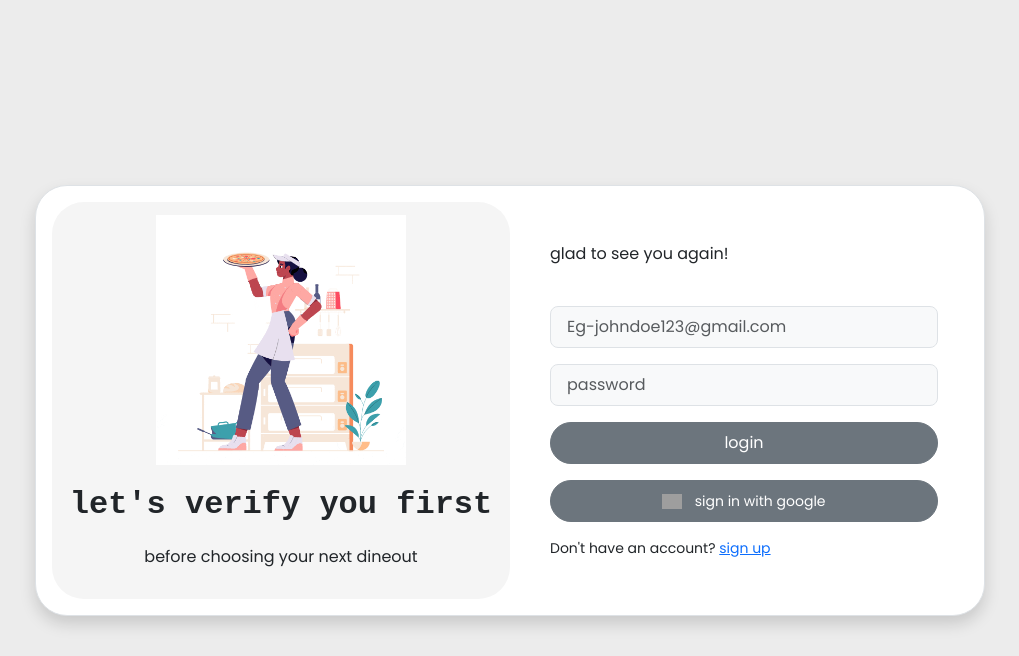
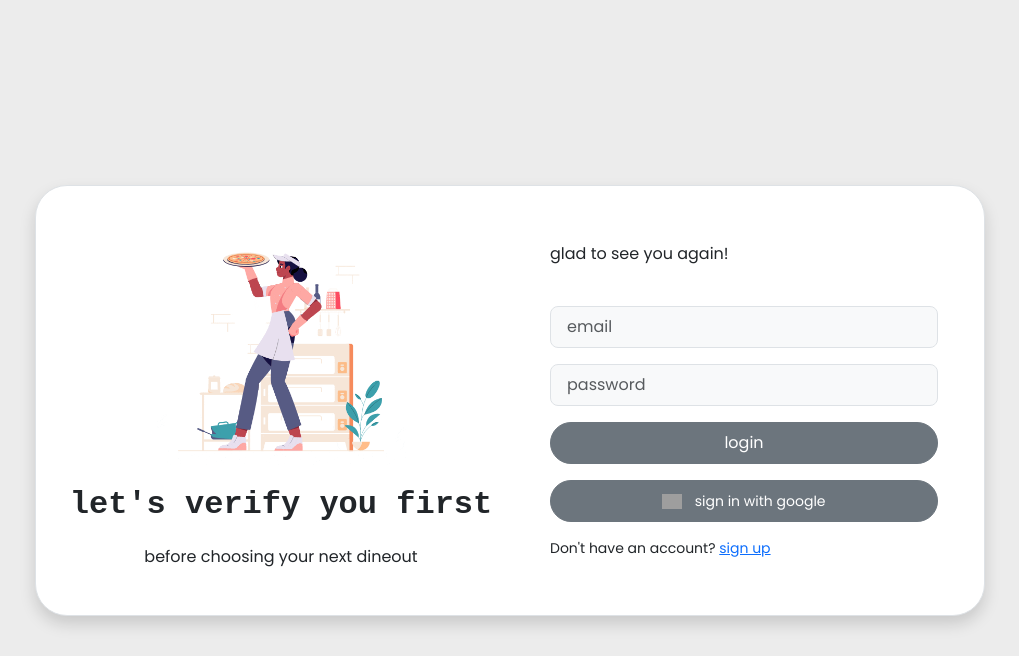
Before and after one commit to Sujal-prasad/forkcast-web-app, a Flask app: page /login in a window 1280 px wide. Shown: the top 656 px of the page, without its empty margins (130-1149 px from the left). Run offline with Flask 3, Linux system fonts and the light colour scheme; some libraries are stand-ins or nearby versions; grey boxes are pictures that could not be loaded.

Commit message:
fronend changes final

```diff
--- a/templates/login.html
+++ b/templates/login.html
@@ -14,7 +14,7 @@
       <div class="row border rounded-5 p-3 bg-white shadow box-area">
 
 
-        <div class="col-md-6 rounded-5 d-flex justify-content-center align-items-center flex-column left-box" style="background-color:whitesmoke">
+        <div class="col-md-6 rounded-5 d-flex justify-content-center align-items-center flex-column left-box" style="background-color:white;">
           <div class="featured-image mb-3">
             <img src="{{ url_for('static', filename='images/login-second.gif') }}" class="img-fluid" alt="image" width="250px">
           </div>
@@ -34,7 +34,7 @@
             </div>
 
             <div class="input-group mb-3">
-              <input type="email" class="form-control form-control-lg bg-light fs-6" id="email-login" placeholder="Eg-johndoe123@gmail.com" required>
+              <input type="email" class="form-control form-control-lg bg-light fs-6" id="email-login" placeholder="email" required>
             </div>
             <div class="input-group mb-3">
               <input type="password" class="form-control form-control-lg bg-light fs-6" id="password-login" placeholder="password" required>
```
